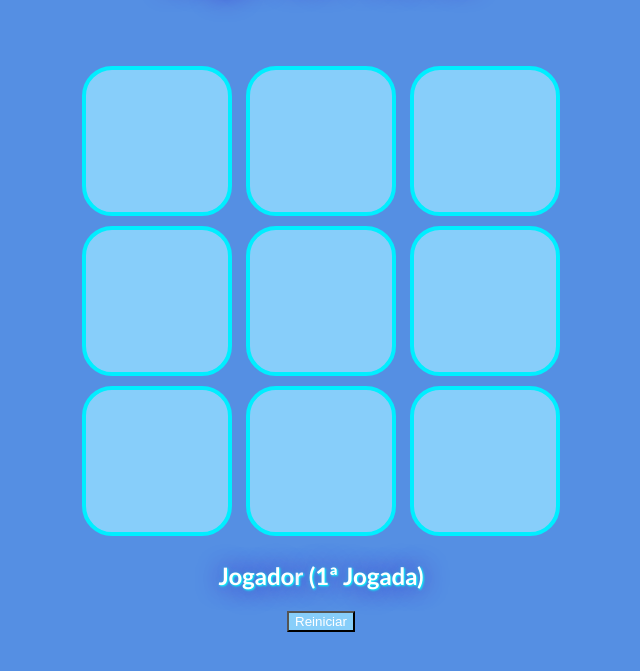
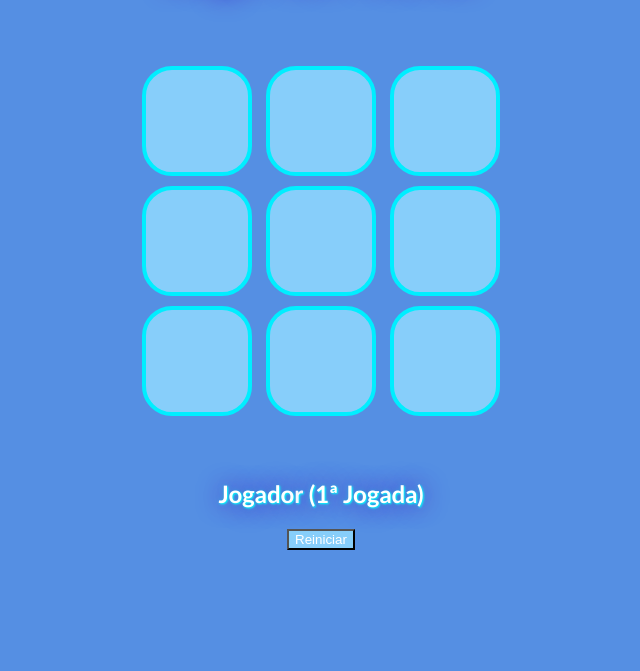
Before and after one commit to otaviozambon/jogo_da_velha, a plain HTML site: page index.html in a window 1280 px wide. Shown: the part 115-786 px from the top of the page, without its empty margins (319-959 px from the left). Drawn offline with Linux system fonts and the light colour scheme.

Commit message:
jogo da velha

```diff
--- a/css/style.css
+++ b/css/style.css
@@ -6,8 +6,8 @@ main {
     }
 
 .tabuleiro div input {
-    width: 150px;
-    height: 150px;
+    width: 110px;
+    height: 110px;
     margin: 5px;
     border: 1px solid gray;
     border-radius: 30px;
```
Also changed, not shown: index.html (+2 -0 lines).
